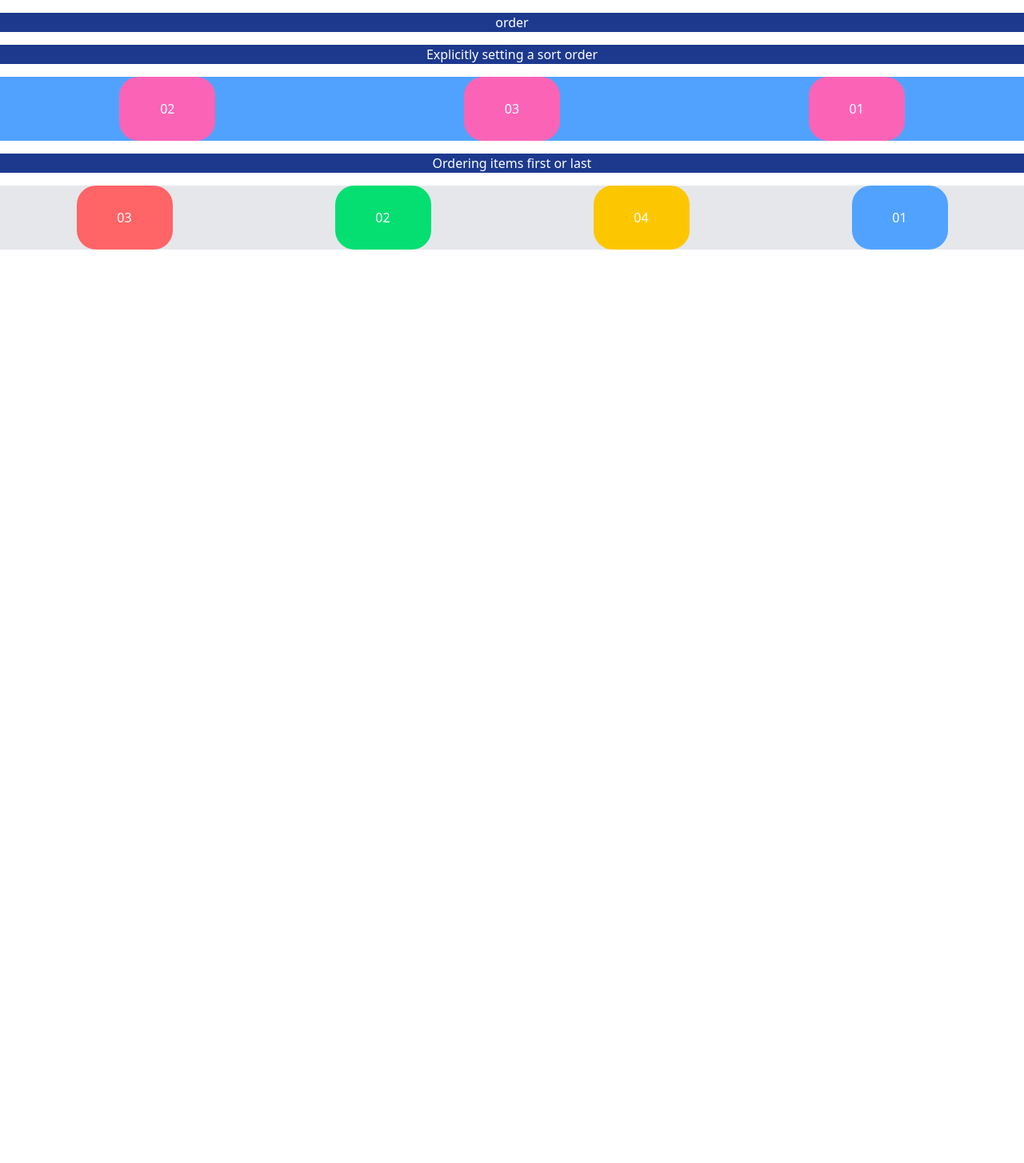
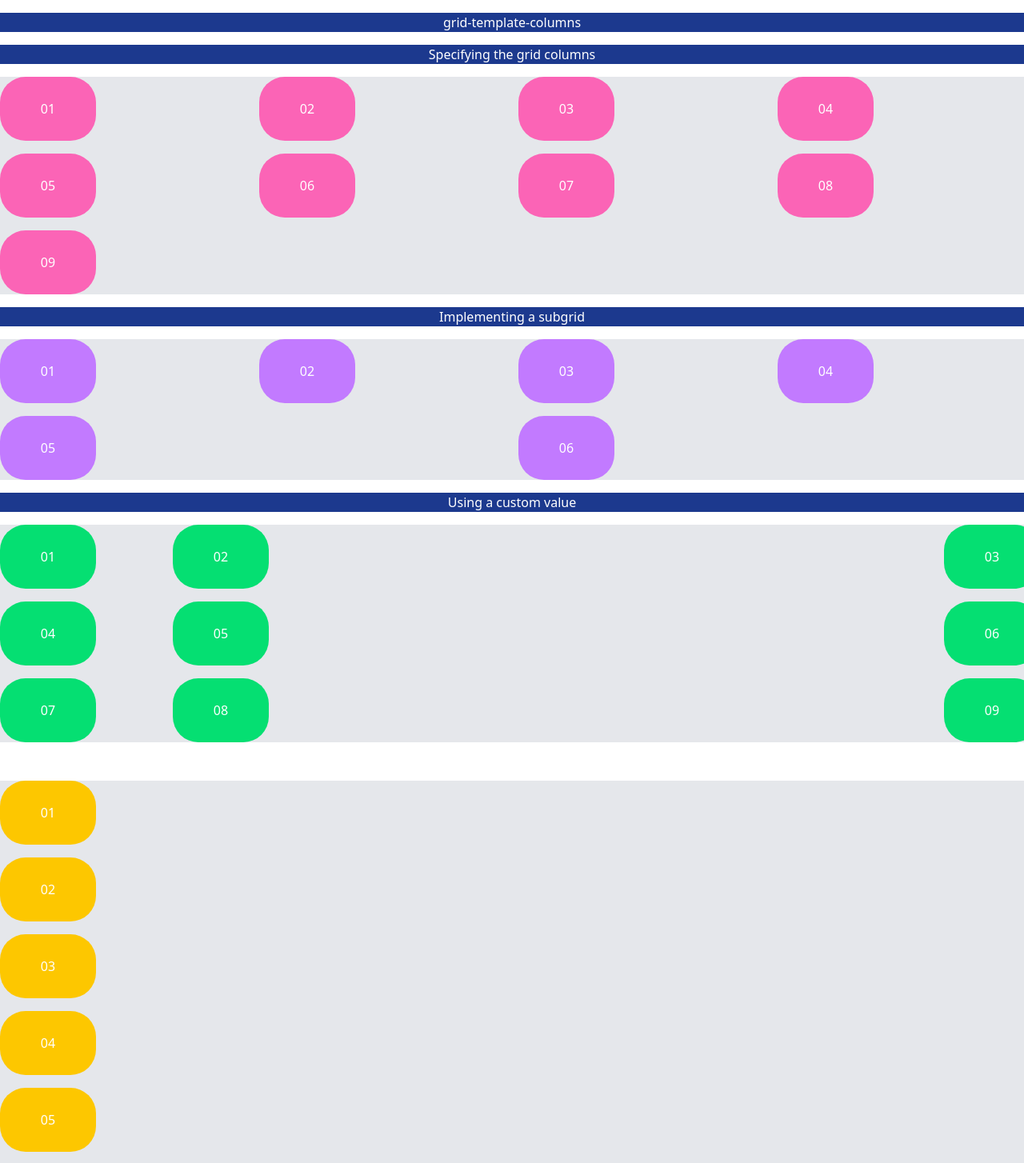
Before and after one commit to AmirTaki/tailwind-toturial-react-vite, a React (Vite) app: page / in a window 1280 px wide. Shown: the top 1454 px of the page at 80% size. Before the commit the page ends 800 px from the top, so only its background shows below. Built offline with nearby package versions, Linux system fonts and the light colour scheme.

Commit message:
grid-template-columns

```diff
--- a/src/App.css
+++ b/src/App.css
@@ -1,7 +1,7 @@
 @import "tailwindcss";
 
 :root{
-    --my-shrink: 4
+    --my-grid:5
 }
 
 @theme {
--- a/src/App.jsx
+++ b/src/App.jsx
@@ -5,24 +5,61 @@ function App() {
   return (
 
     <>
-      <h1 className='bg-blue-900  text-white my-4 text-center'>order</h1>
-      <h1 className='bg-blue-900   text-white my-4 text-center'>Explicitly setting a sort order</h1>
+      <h1 className='bg-blue-900  text-white my-4 text-center'>grid-template-columns</h1>
+      <h1 className='bg-blue-900  text-white my-4 text-center'>Specifying the grid columns</h1>
 
-      <div className="flex flex-row justify-around   bg-blue-400 gap-3">
-        <div className="order-3 w-30 h-20 rounded-3xl flex items-center justify-center text-white bg-pink-400">01</div>
-        <div className="order-1 w-30 h-20 rounded-3xl flex items-center justify-center text-white bg-pink-400">02</div>
-        <div className="order-2 w-30 h-20 rounded-3xl flex items-center justify-center text-white bg-pink-400">03</div>
+      <div className="bg-gray-200 grid grid-cols-4 gap-4">
+        <div className="w-30 h-20  bg-pink-400 rounded-4xl flex items-center justify-center text-white">01</div>
+        <div className="w-30 h-20  bg-pink-400 rounded-4xl flex items-center justify-center text-white">02</div>
+        <div className="w-30 h-20  bg-pink-400 rounded-4xl flex items-center justify-center text-white">03</div>
+        <div className="w-30 h-20  bg-pink-400 rounded-4xl flex items-center justify-center text-white">04</div>
+        <div className="w-30 h-20  bg-pink-400 rounded-4xl flex items-center justify-center text-white">05</div>
+        <div className="w-30 h-20  bg-pink-400 rounded-4xl flex items-center justify-center text-white">06</div>
+        <div className="w-30 h-20  bg-pink-400 rounded-4xl flex items-center justify-center text-white">07</div>
+        <div className="w-30 h-20  bg-pink-400 rounded-4xl flex items-center justify-center text-white">08</div>
+        <div className="w-30 h-20  bg-pink-400 rounded-4xl flex items-center justify-center text-white">09</div>
       </div>
 
-      <h1 className='bg-blue-900  text-white my-4 text-center'>Ordering items first or last</h1>
-      <div className="flex flex-row justify-around   bg-gray-200 gap-3">
-        <div className="order-last w-30 h-20 rounded-3xl flex items-center justify-center text-white bg-blue-400">01</div>
-        <div className=" w-30 h-20 rounded-3xl flex items-center justify-center text-white bg-green-400">02</div>
-        <div className="order-first w-30 h-20 rounded-3xl flex items-center justify-center text-white bg-red-400">03</div>
-        <div className=" w-30 h-20 rounded-3xl flex items-center justify-center text-white bg-yellow-400">04</div>
+      <h1 className='bg-blue-900  text-white my-4 text-center'>Implementing a subgrid</h1>
+      <div className="bg-gray-200 grid grid-cols-4 gap-4">
+        <div className="w-30 h-20  bg-purple-400 rounded-4xl flex items-center justify-center text-white">01</div>
+        <div className="w-30 h-20  bg-purple-400 rounded-4xl flex items-center justify-center text-white">02</div>
+        <div className="w-30 h-20  bg-purple-400 rounded-4xl flex items-center justify-center text-white">03</div>
+        <div className="w-30 h-20  bg-purple-400 rounded-4xl flex items-center justify-center text-white">04</div>
+        <div className="w-30 h-20  bg-purple-400 rounded-4xl flex items-center justify-center text-white">05</div>
+        <div className="grid grid-cols-subgrid col-span-3">
+          <div className="w-30 h-20  col-start-2 bg-purple-400 rounded-4xl flex items-center justify-center text-white">06</div>
+        </div>
+
+      </div>
+      <h1 className='bg-blue-900  text-white my-4 text-center'>Using a custom value</h1>
+      <div className="bg-gray-200 grid grid-cols-[200px_minmax(900px,_1fr))100px] gap-4">
+        <div className="w-30 h-20  bg-green-400 rounded-4xl flex items-center justify-center text-white">01</div>
+        <div className="w-30 h-20  bg-green-400 rounded-4xl flex items-center justify-center text-white">02</div>
+        <div className="w-30 h-20  bg-green-400 rounded-4xl flex items-center justify-center text-white">03</div>
+        <div className="w-30 h-20  bg-green-400 rounded-4xl flex items-center justify-center text-white">04</div>
+        <div className="w-30 h-20  bg-green-400 rounded-4xl flex items-center justify-center text-white">05</div>
+        <div className="w-30 h-20  bg-green-400 rounded-4xl flex items-center justify-center text-white">06</div>
+        <div className="w-30 h-20  bg-green-400 rounded-4xl flex items-center justify-center text-white">07</div>
+        <div className="w-30 h-20  bg-green-400 rounded-4xl flex items-center justify-center text-white">08</div>
+        <div className="w-30 h-20  bg-green-400 rounded-4xl flex items-center justify-center text-white">09</div>
       </div>
 
-      <h1 className='bg-blue-900  text-white my-4 text-center'></h1>
+      <br /><br />
+      <div className="bg-gray-200 grid grid-cols-(--my-grid) gap-4">
+        <div className="w-30 h-20  bg-yellow-400 rounded-4xl flex items-center justify-center text-white">01</div>
+        <div className="w-30 h-20  bg-yellow-400 rounded-4xl flex items-center justify-center text-white">02</div>
+        <div className="w-30 h-20  bg-yellow-400 rounded-4xl flex items-center justify-center text-white">03</div>
+        <div className="w-30 h-20  bg-yellow-400 rounded-4xl flex items-center justify-center text-white">04</div>
+        <div className="w-30 h-20  bg-yellow-400 rounded-4xl flex items-center justify-center text-white">05</div>
+        <div className="w-30 h-20  bg-yellow-400 rounded-4xl flex items-center justify-center text-white">06</div>
+        <div className="w-30 h-20  bg-yellow-400 rounded-4xl flex items-center justify-center text-white">07</div>
+        <div className="w-30 h-20  bg-yellow-400 rounded-4xl flex items-center justify-center text-white">08</div>
+        <div className="w-30 h-20  bg-yellow-400 rounded-4xl flex items-center justify-center text-white">09</div>
+      </div>
+
+
+
       <h1 className='bg-blue-900  text-white my-4 text-center'></h1>
     </>
 
```
